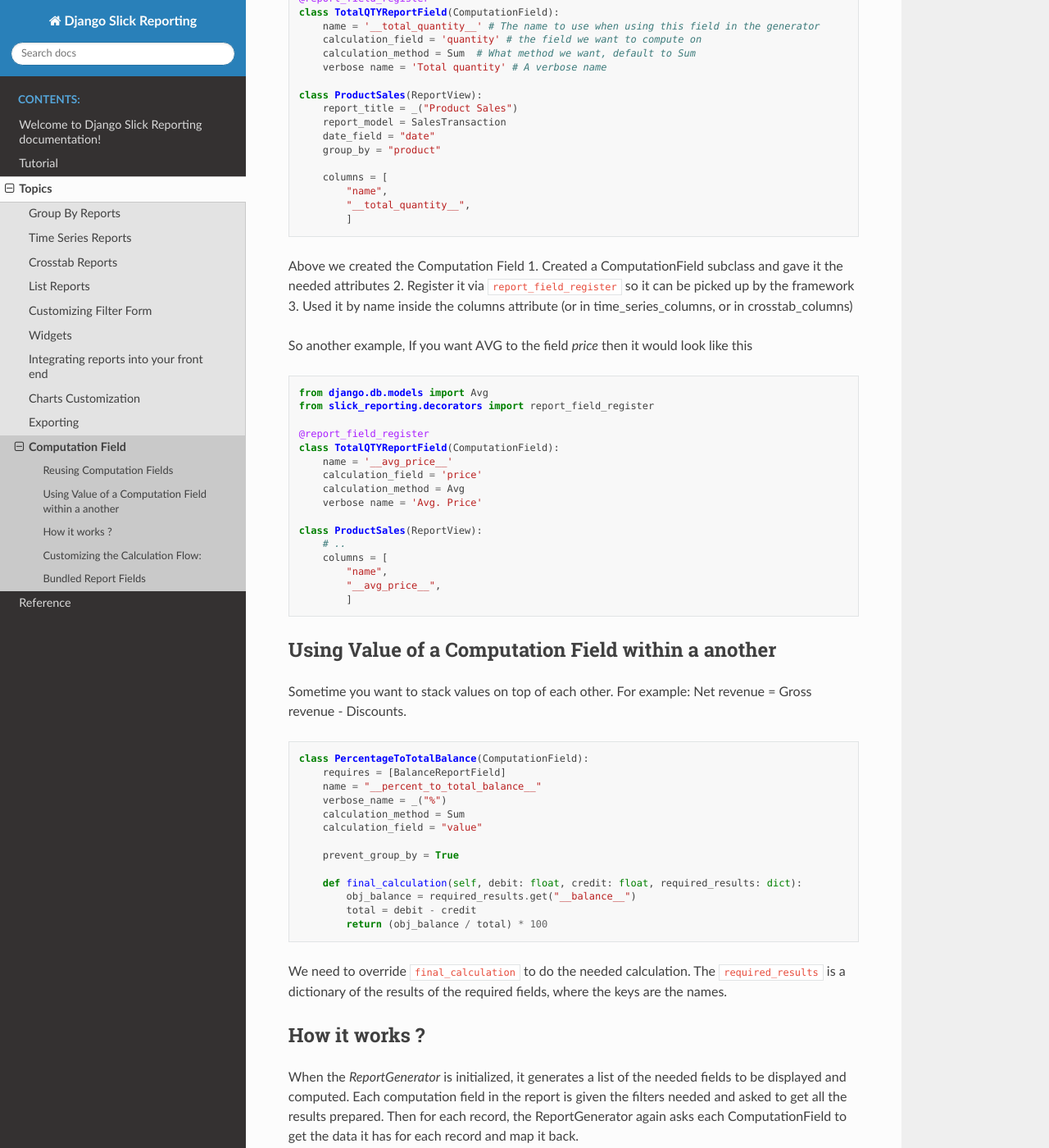
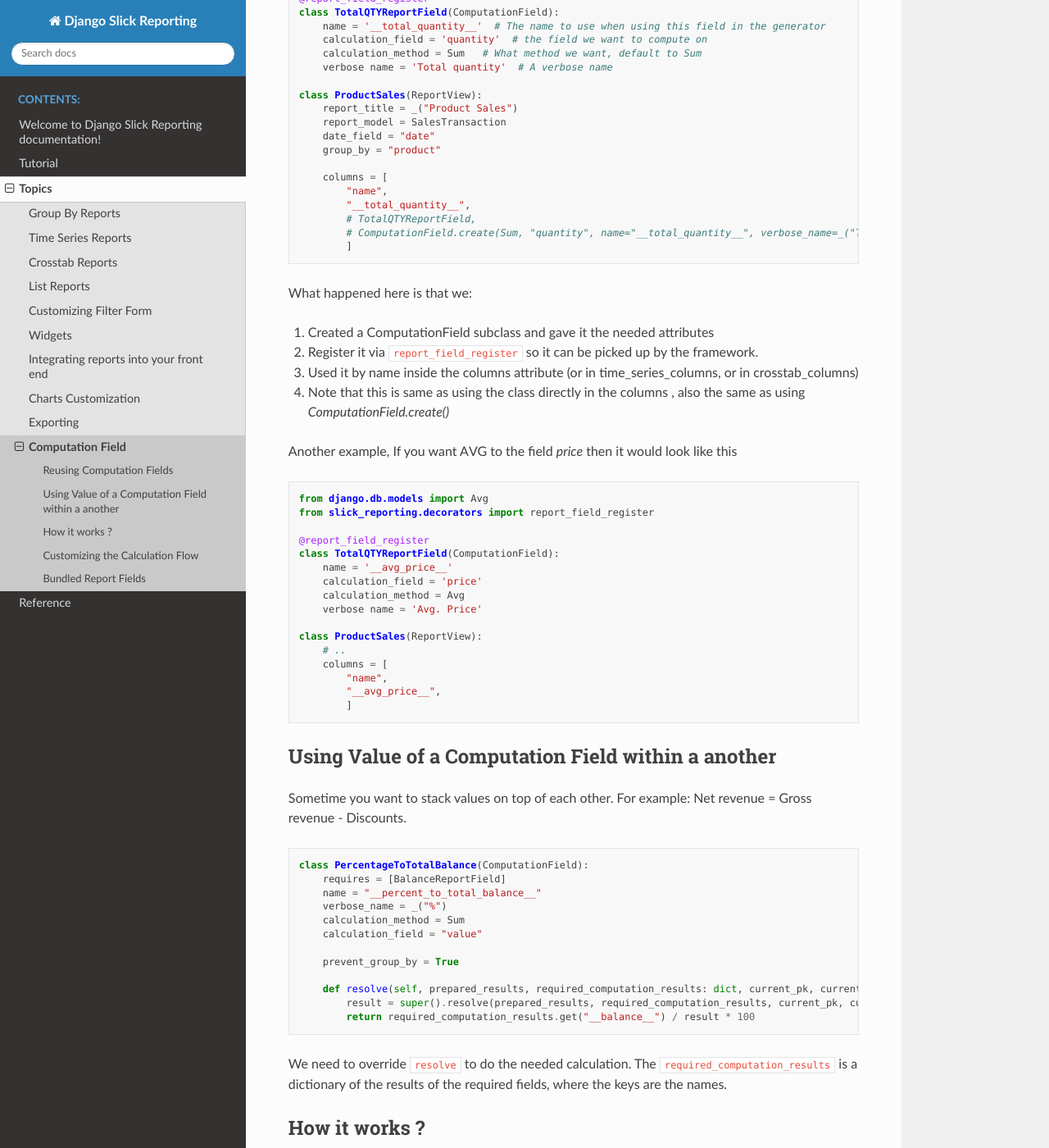
Before and after one commit to RamezIssac/django-slick-reporting, a Sphinx documentation site: the page built from docs/source/topics/computation_field.rst, in a window 1280 px wide and 1400 px high, scrolled down 522 px. Shown: the whole window at 82% size. Built offline with Sphinx 7.4.7 and the Read the Docs theme 2.0.0, drawn with Linux system fonts in a browser that asks for light colours; some of the changed text lies outside the part shown.

Commit message:
docs format enhance

```diff
--- a/docs/source/topics/computation_field.rst
+++ b/docs/source/topics/computation_field.rst
@@ -24,10 +24,10 @@ Let's say you want to compute the total quantity of a product in a report.
 
     @report_field_register
     class TotalQTYReportField(ComputationField):
-        name = '__total_quantity__' # The name to use when using this field in the generator
-        calculation_field = 'quantity' # the field we want to compute on
-        calculation_method = Sum  # What method we want, default to Sum
-        verbose name = 'Total quantity' # A verbose name
+        name = '__total_quantity__'  # The name to use when using this field in the generator
+        calculation_field = 'quantity'  # the field we want to compute on
+        calculation_method = Sum   # What method we want, default to Sum
+        verbose name = 'Total quantity'  # A verbose name
 
     class ProductSales(ReportView):
         report_title = _("Product Sales")
@@ -38,14 +38,18 @@ Let's say you want to compute the total quantity of a product in a report.
         columns = [
             "name",
             "__total_quantity__",
+            # TotalQTYReportField,
+            # ComputationField.create(Sum, "quantity", name="__total_quantity__", verbose_name=_("Total quantity"))
             ]
 
-Above we created the Computation Field
+What happened here is that we:
+
 1. Created a ComputationField subclass and gave it the needed attributes
-2. Register it via ``report_field_register`` so it can be picked up by the framework
+2. Register it via ``report_field_register`` so it can be picked up by the framework.
 3. Used it by name inside the columns attribute (or in time_series_columns, or in crosstab_columns)
+4. Note that this is same as using the class directly in the columns , also the same as using `ComputationField.create()`
 
-So another example, If you want AVG to the field `price` then it would look like this
+Another example, If you want AVG to the field `price` then it would look like this
 
 .. code-block:: python
 
@@ -82,12 +86,12 @@ Sometime you want to stack values on top of each other. For example: Net revenue
 
         prevent_group_by = True
 
-        def final_calculation(self, debit: float, credit: float, required_results: dict):
-            obj_balance = required_results.get("__balance__")
-            total = debit - credit
-            return (obj_balance / total) * 100
+        def resolve(self, prepared_results, required_computation_results: dict, current_pk, current_row=None) -> float:
+            result = super().resolve(prepared_results, required_computation_results, current_pk, current_row)
+            return required_computation_results.get("__balance__") / result * 100
 
-We need to override ``final_calculation`` to do the needed calculation. The ``required_results`` is a dictionary of the results of the required fields, where the keys are the names.
+
+We need to override ``resolve`` to do the needed calculation. The ``required_computation_results`` is a dictionary of the results of the required fields, where the keys are the names.
 
 How it works ?
 --------------
@@ -96,8 +100,8 @@ Each computation field in the report is given the filters needed and asked to ge
 Then for each record, the ReportGenerator again asks each ComputationField to get the data it has for each record and map it back.
 
 
-Customizing the Calculation Flow:
----------------------------------
+Customizing the Calculation Flow
+--------------------------------
 
 The results are prepared in 2 main stages
 
@@ -132,12 +136,12 @@ As this project came form an ERP background, there are some bundled report field
 * __debit__: Sum of the field value for the plus list
 * __percent_to_total_balance__: Percent of the field value to the balance
 
-Difference between total and balance is:
+What is the difference between total and balance fields ?
 
 Total: Sum of the value for the period
 Balance: Sum of the value for the period + all the previous periods.
 
-Example:
-Case: You have a client that buys 10 in Jan, 12 in Feb and 13 in March.
-`__total__` will return 10 in Jan, 12 in Feb and 13 in March.
-`__balance__` will return 10 in Jan, 22 in Feb and 35 in March
+Example: You have a client who buys 10 in Jan., 12 in Feb. and 13 in March:
+
+* `__total__` will return 10 in Jan, 12 in Feb and 13 in March.
+* `__balance__` will return 10 in Jan, 22 in Feb and 35 in March
```
